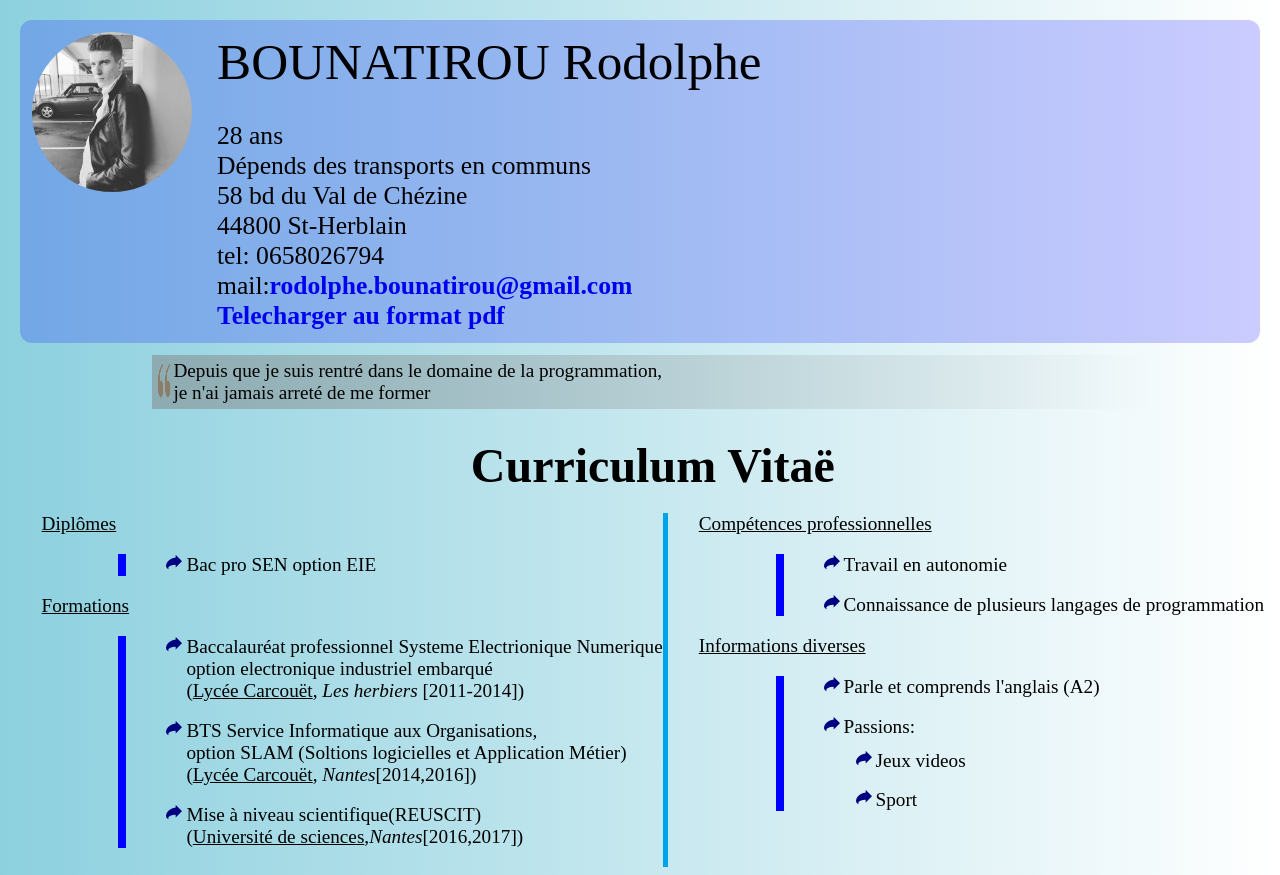
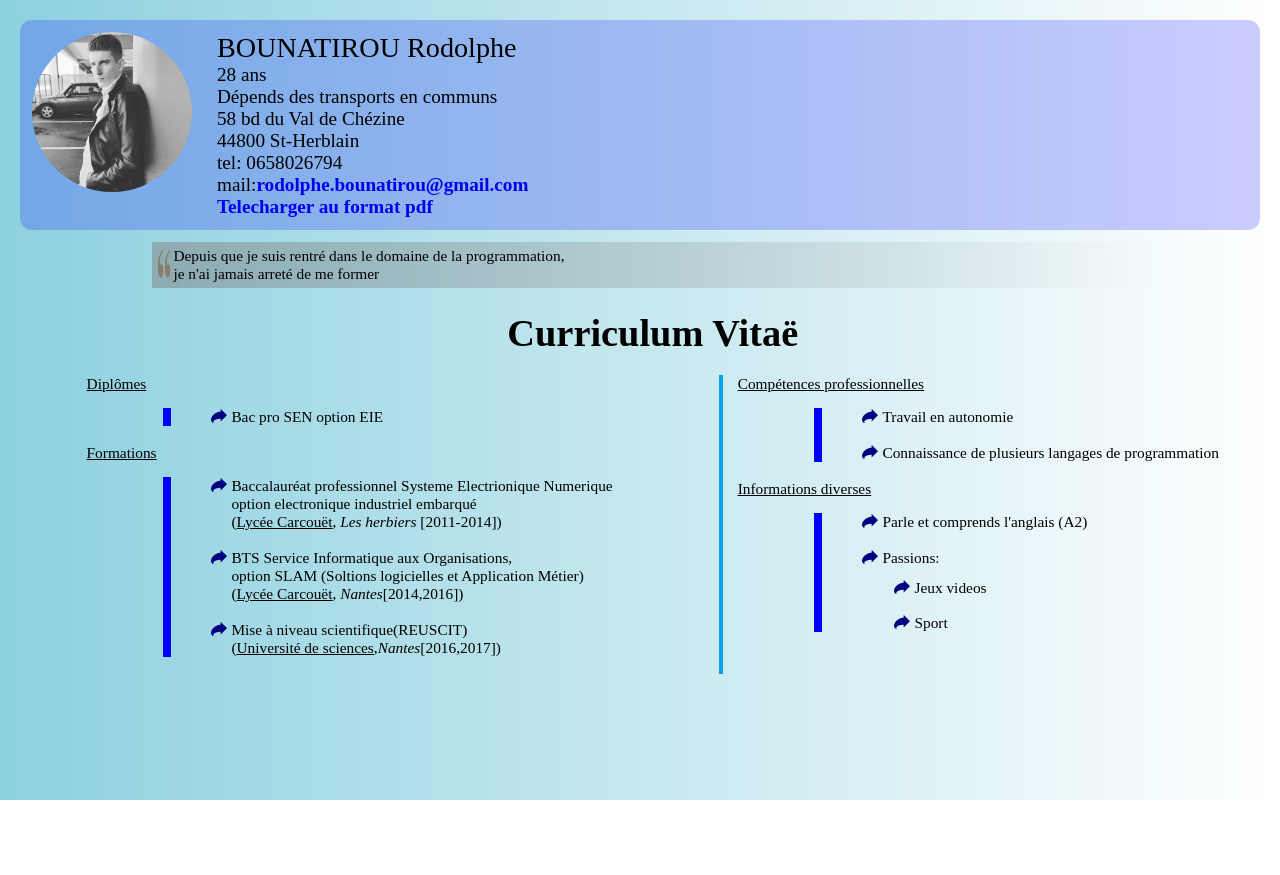
Before and after one commit to RaphSwift/ABCDevTeamworkWithRody, a plain HTML site: page CV/main.html in a window 1280 px wide. After the commit the page ends 800 px from the top, so only its background shows below. Drawn offline with Linux system fonts and the light colour scheme; a web font is replaced by a local one.

Commit message:
Update CV

```diff
--- a/CV/main.html
+++ b/CV/main.html
@@ -8,7 +8,7 @@
             <img src="photo.jpg" id="photoprofil" />
             <div id="presentation">
                 <div id="name">BOUNATIROU Rodolphe</div>
-                <br />28 ans
+                28 ans
                 <br />Dépends des transports en communs
                 <br />58 bd du Val de Chézine
                 <br />44800 St-Herblain
--- a/CV/style.css
+++ b/CV/style.css
@@ -114,12 +114,39 @@ ul li ul{
     #accroche{
         min-width: 60%;
     }
+
+    #mainpart{
+        display: flex;
+        flex-direction: row;
+        justify-content: center;
+    }
+
+    #left-part{
+        justify-content: center;
+        margin-left: auto;
+        margin-right: auto;
+    }
+
+    #right-part{
+        border-left: 0.3em solid rgb(0,162,232);
+        padding-left: 15px;
+        justify-content: center;
+        margin-left: auto;
+        margin-right: auto;
+    }
 }
 
 @media (min-width: 1024px){
 
+    #name{
+        font-size: 2.2vw;
+    }
+    #entete{
+        font-size: 1.5vw;
+    }
+
     body{
-        font-size: 1.5vw;
+        font-size: 1.2vw;
     }
 
     #mainpart{
@@ -129,13 +156,13 @@ ul li ul{
     }
 
     #left-part{
-        border-right: 5px solid rgb(0,162,232);
         justify-content: center;
         margin-left: auto;
         margin-right: auto;
     }
 
     #right-part{
+        border-left: 0.3em solid rgb(0,162,232);
         padding-left: 15px;
         justify-content: center;
         margin-left: auto;
```
